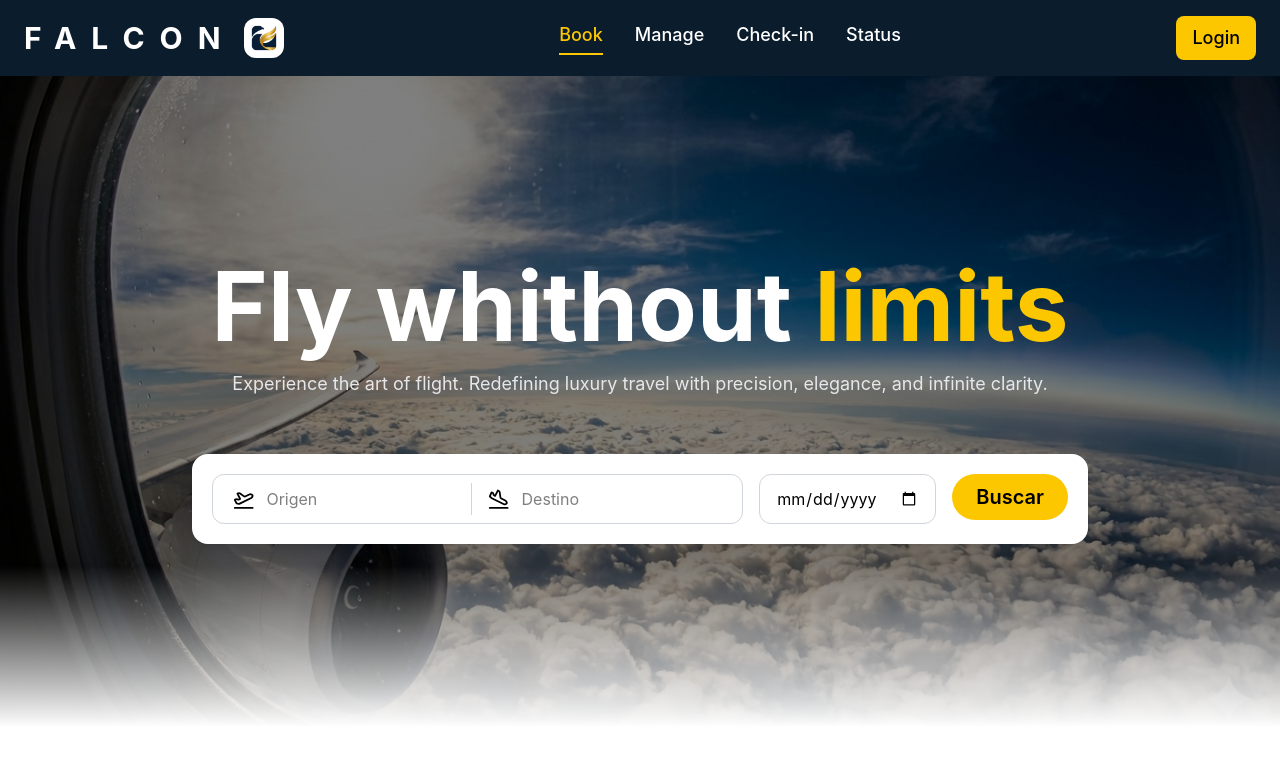
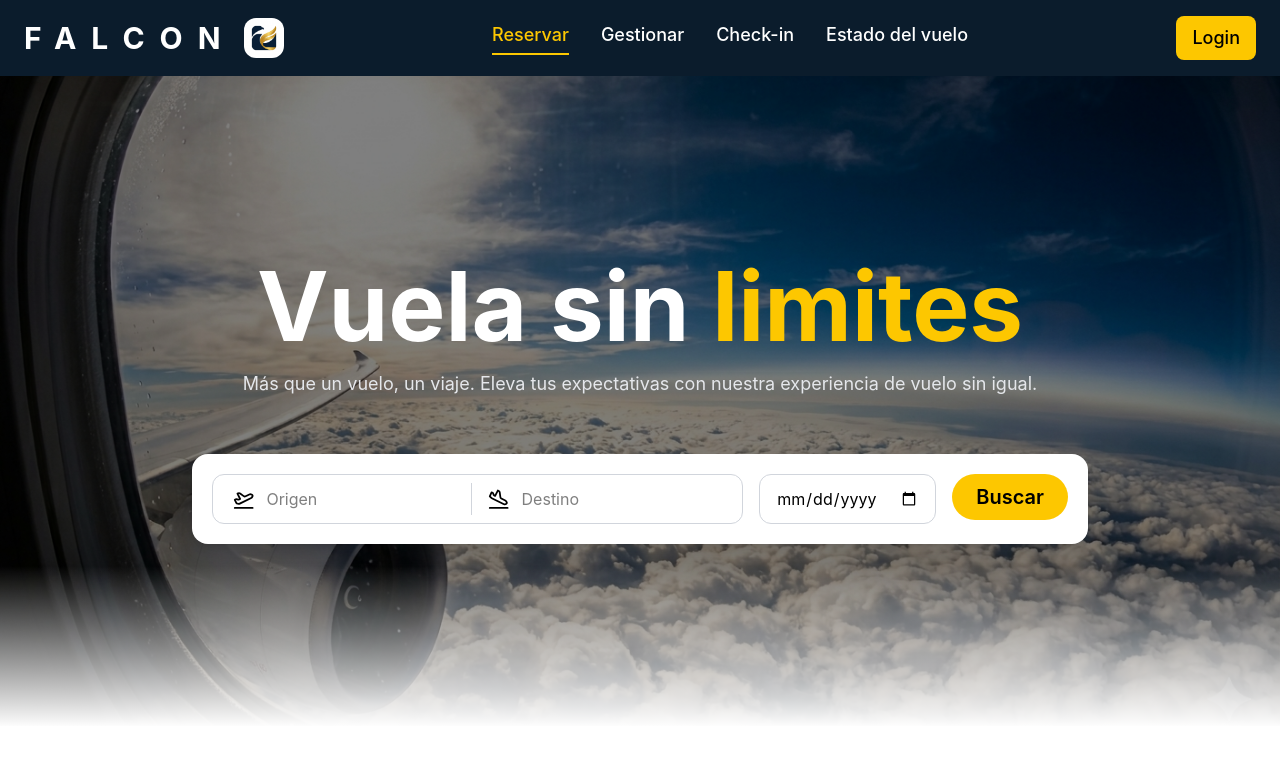
Before and after one commit to CamiloLVZ/FalconFrontend, a React (Vite) app: page / in a window 1280 px wide. Shown: the top 758 px of the page. Built offline with nearby package versions, Linux system fonts and the light colour scheme.

Commit message:
refactor: translate content to spanish

```diff
--- a/index.html
+++ b/index.html
@@ -4,7 +4,7 @@
     <meta charset="UTF-8" />
     <link rel="icon" type="image/svg+xml" href="/favicon.ico" />
     <meta name="viewport" content="width=device-width, initial-scale=1.0" />
-    <title>falcon-frontend</title>
+    <title>Falcon Airlines - Booking</title>
   </head>
   <body>
     <div id="root"></div>
--- a/src/components/home/HeroSection.tsx
+++ b/src/components/home/HeroSection.tsx
@@ -22,13 +22,12 @@ export const HeroSection = () => {
             <div className="relative z-10 h-full flex flex-col items-center justify-center text-center px-4 gap-8">
                 <div>
                     <h1 className="text-8xl font-bold text-white">
-                        Fly whithout{" "}
-                        <span className="text-yellow-400">limits</span>
+                        Vuela sin{" "}
+                        <span className="text-yellow-400">limites</span>
                     </h1>
 
                     <p className=" mt-4 text-gray-200 mx-auto text-lg">
-                        Experience the art of flight. Redefining luxury travel with precision,
-                        elegance, and infinite clarity.
+                        Más que un vuelo, un viaje. Eleva tus expectativas con nuestra experiencia de vuelo sin igual.
                     </p>
                 </div>
                 {/* Search bar */}
--- a/src/components/layout/Navbar.tsx
+++ b/src/components/layout/Navbar.tsx
@@ -2,8 +2,8 @@ import logo from "../../assets/logo/logo.jpg";
 import { useState } from 'react';
 
 export const Navbar = () => {
-    const tabs = ['Book', 'Manage', 'Check-in', 'Status'];
-    const [activeTab, setActiveTab] = useState('Book');
+    const tabs = ['Reservar', 'Gestionar', 'Check-in', 'Estado del vuelo'];
+    const [activeTab, setActiveTab] = useState('Reservar');
 
     return (
         <header className="bg-[#0B1C2C] text-white">
```
